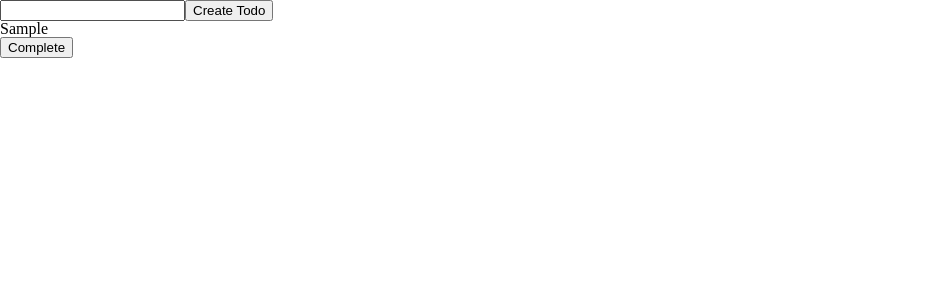
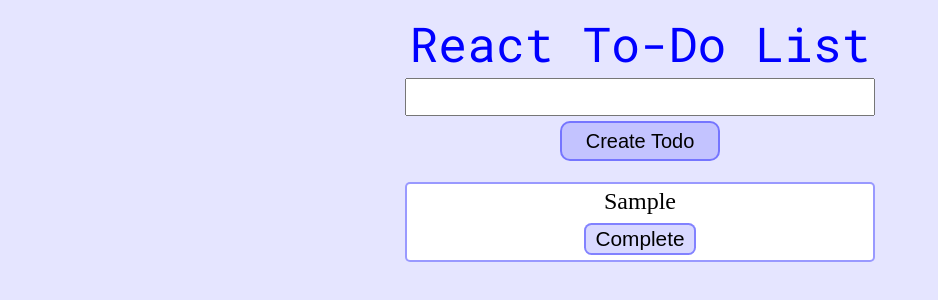
Before and after one commit to shrimp16/React-Todo-List, a React (Create React App) app in the folder todo-list/: page / in a window 1280 px wide. Both pictures are taken after typing "Sample" into the empty fields and a click on the button "Create Todo". Shown: the top 300 px of the page, without its empty margins (0-938 px from the left). Built offline with nearby package versions, Linux system fonts and the light colour scheme.

Commit message:
Implemented the styles for the app

```diff
--- a/todo-list/src/Components/App.js
+++ b/todo-list/src/Components/App.js
@@ -56,7 +56,8 @@ function App() {
 
   return (
     <>
-      <div>
+      <div className='todo-creator'>
+        <h1>React To-Do List</h1>
         <input ref={todoInput} className="todo-input" type="text"></input>
         <button onClick={createTodo}>Create Todo</button>
       </div>
--- a/todo-list/src/Components/List.js
+++ b/todo-list/src/Components/List.js
@@ -2,17 +2,19 @@ import React from 'react';
 
 import Todo from './Todo';
 
+import '../Styles/List.scss';
+
 export default function List ( { todos, deleteTodo }) {
 
-
     return (
-        <>
+        <div className='todo-list'>
             {todos.map((todo) => {
                 console.log(todo.key);
                 return (
                     <Todo key={todo.key} todo={todo} deleteTodo={deleteTodo}/>
                 )
             })}
-        </>
+        </div>
     )
+
 }
--- a/todo-list/src/Components/Todo.js
+++ b/todo-list/src/Components/Todo.js
@@ -1,15 +1,15 @@
 import React from 'react';
 
-export default function Todo ( { todo, deleteTodo } ) {
+import '../Styles/Todo.scss';
+
+export default function Todo({ todo, deleteTodo }) {
 
     return (
-        <>
-            <div>
-                <h3>{todo.name}</h3>
-                <button onClick={() => {
-                    deleteTodo(todo.key);
-                }}>Complete</button>
-            </div>
-        </>
+        <div className='todo-item'>
+            <h3>{todo.name}</h3>
+            <button onClick={() => {
+                deleteTodo(todo.key);
+            }}>Complete</button>
+        </div>
     )
 }
--- a/todo-list/src/Styles/App.scss
+++ b/todo-list/src/Styles/App.scss
@@ -1,38 +1,43 @@
-.App {
-  text-align: center;
-}
+@import url('https://fonts.googleapis.com/css2?family=Roboto+Mono&display=swap');
 
-.App-logo {
-  height: 40vmin;
-  pointer-events: none;
-}
+.todo-creator{
+  display: flex;
+  flex-direction: column;
+  width: 30rem;
+  margin: auto;
+  margin-top: 15px;
 
-@media (prefers-reduced-motion: no-preference) {
-  .App-logo {
-    animation: App-logo-spin infinite 20s linear;
+  * {
+    margin: 5px;
+  }
+
+  h1 {
+    font-family: 'Roboto Mono', monospace;
+    color: rgba(0, 0, 255, 1);
+    font-size: 3rem;
+    text-align: center;
+  }
+
+  input {
+    height: 2rem;
+    align-content: center;
+    font-size: 1.25rem;
+  }
+
+  button {
+    width: 10rem;
+    height: 2.5rem;
+    margin: auto;
+    font-size: 1.25rem;
+    border-radius: 10px;
+    border: 2px rgba(0, 0, 255, 0.4) solid;
+    background-color: rgba(0, 0, 255, 0.15);
+    transition: 0.3s;
+    cursor: pointer;
+
+    &:hover {
+      background-color: rgba(0, 0, 255, 0.4);
+      color: white;
+    }
   }
 }
-
-.App-header {
-  background-color: #282c34;
-  min-height: 100vh;
-  display: flex;
-  flex-direction: column;
-  align-items: center;
-  justify-content: center;
-  font-size: calc(10px + 2vmin);
-  color: white;
-}
-
-.App-link {
-  color: #61dafb;
-}
-
-@keyframes App-logo-spin {
-  from {
-    transform: rotate(0deg);
-  }
-  to {
-    transform: rotate(360deg);
-  }
-}
--- a/todo-list/src/Styles/List.scss
+++ b/todo-list/src/Styles/List.scss
@@ -0,0 +1,17 @@
+.todo-list {
+    display: flex;
+    flex-direction: column;
+    width: 30rem;
+    height: 30rem;
+
+    overflow: scroll;
+    scrollbar-width: none;
+
+    &::-webkit-scrollbar{
+        display: none;
+    }
+
+    text-align: center;
+    margin: auto;
+    margin-top: 1rem;
+}
--- a/todo-list/src/Styles/Todo.scss
+++ b/todo-list/src/Styles/Todo.scss
@@ -0,0 +1,32 @@
+.todo-item {
+    display: block;
+    height: fit-content;
+    border: 2px rgba(0, 0, 255, 0.4) solid;
+    border-radius: 5px;
+    margin: 5px;
+    background-color: white;
+
+    * {
+        margin: 5px;
+    }
+
+    h3 {
+        font-size: 1.5rem;
+    }
+
+    button {
+        width: 7rem;
+        height: 2rem;
+        font-size: 1.3rem;
+        border-radius: 7.5px;
+        border: 2px rgba(0, 0, 255, 0.4) solid;
+        background-color: rgba(0, 0, 255, 0.15);
+        transition: 0.3s;
+        cursor: pointer;
+
+        &:hover {
+            background-color: rgba(0, 0, 255, 0.4);
+            color: white;
+        }
+    }
+}
--- a/todo-list/src/index.scss
+++ b/todo-list/src/index.scss
@@ -41,3 +41,7 @@ table {
 	border-collapse: collapse;
 	border-spacing: 0;
 }
+
+body {
+	background-color: rgba(0, 0, 255, 0.1);
+}
```
